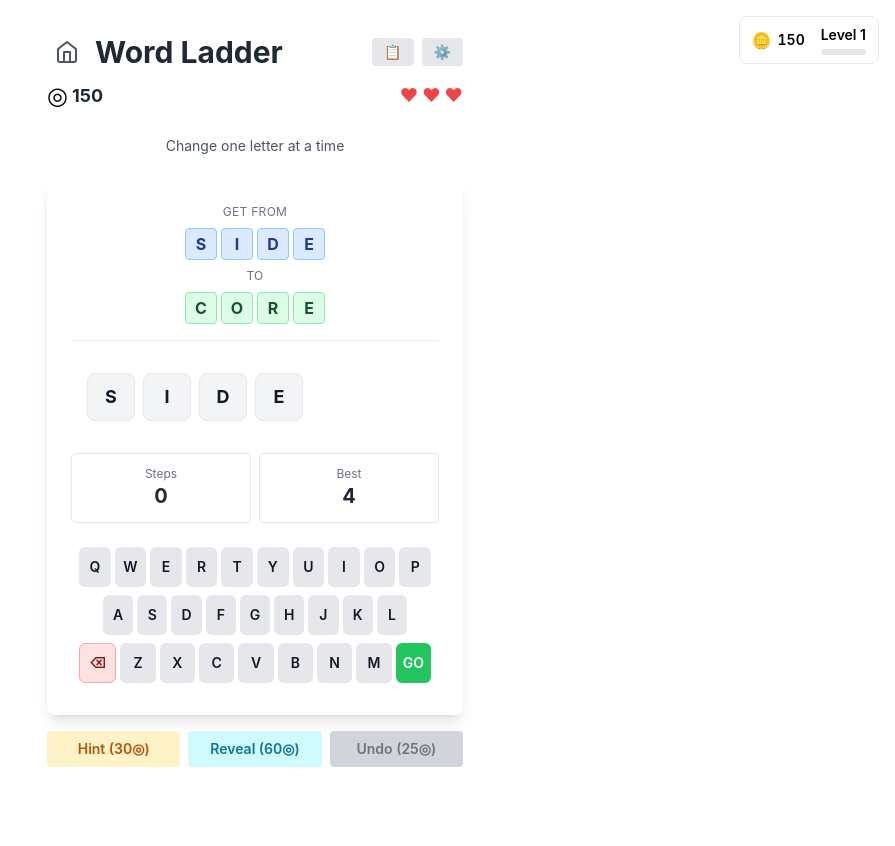
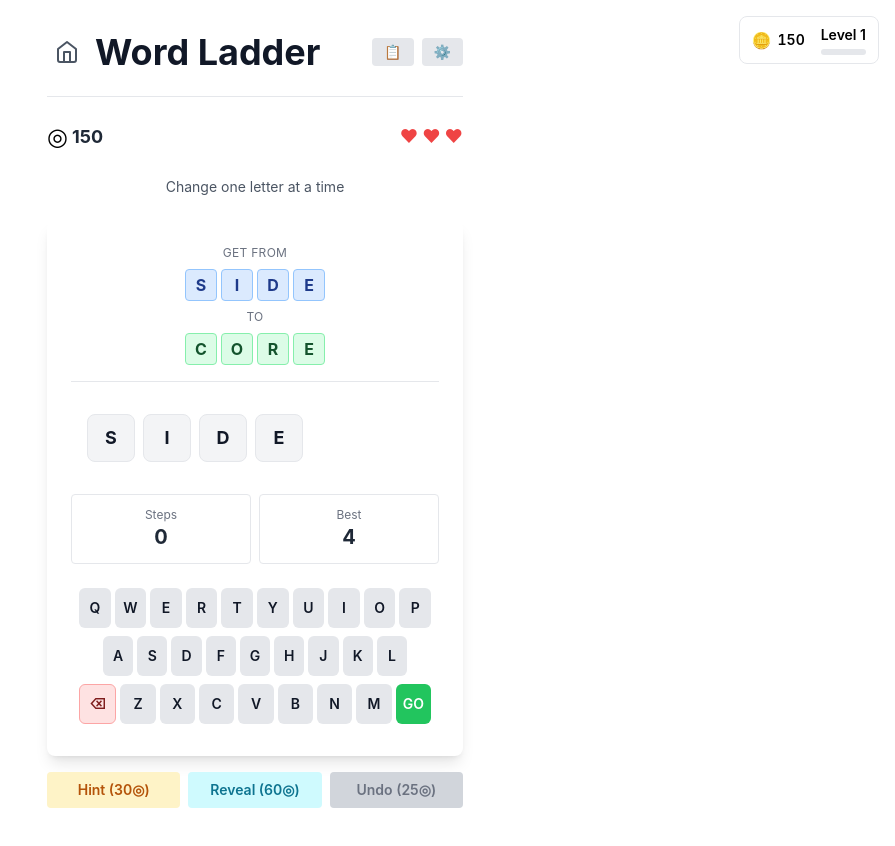
Before and after one commit to nicholasgarnerviad-debug/In-progress-word-ladder-, a React (Vite) app: page /play/classic in a window 1280 px wide. Shown: the top 846 px of the page, without its empty margins (385-1280 px from the left). Built offline with nearby package versions, Linux system fonts and the light colour scheme.

Commit message:
refactor: update Classic header to text-4xl bold with hairline border

```diff
--- a/src/ClassicGame.tsx
+++ b/src/ClassicGame.tsx
@@ -279,10 +279,11 @@ export const ClassicGame: React.FC = () => {
         <WalletStrip compact={true} />
       </div>
       <div className="w-full max-w-md px-4">
-        <div className="flex justify-between items-center mb-2">
+        <header className="border-b border-gray-200 dark:border-gray-800 pb-6 mb-6">
+          <div className="flex justify-between items-center">
             <div className="flex items-center gap-2">
               <HomeButton isGameInProgress={game.state.phase === 'playing'} />
-            <h1 className="text-3xl font-bold text-gray-800 dark:text-gray-100">Word Ladder</h1>
+              <h1 className="text-4xl font-bold text-gray-900 dark:text-white">Word Ladder</h1>
             </div>
             <div className="flex gap-2">
               <button
@@ -299,6 +300,7 @@ export const ClassicGame: React.FC = () => {
               </button>
             </div>
           </div>
+        </header>
         <div className="flex justify-between items-center mb-6">
           <div className="flex items-center gap-1">
             <span className="text-2xl">◎</span>
```
Lines whose indentation alone changed are shown as unchanged.
